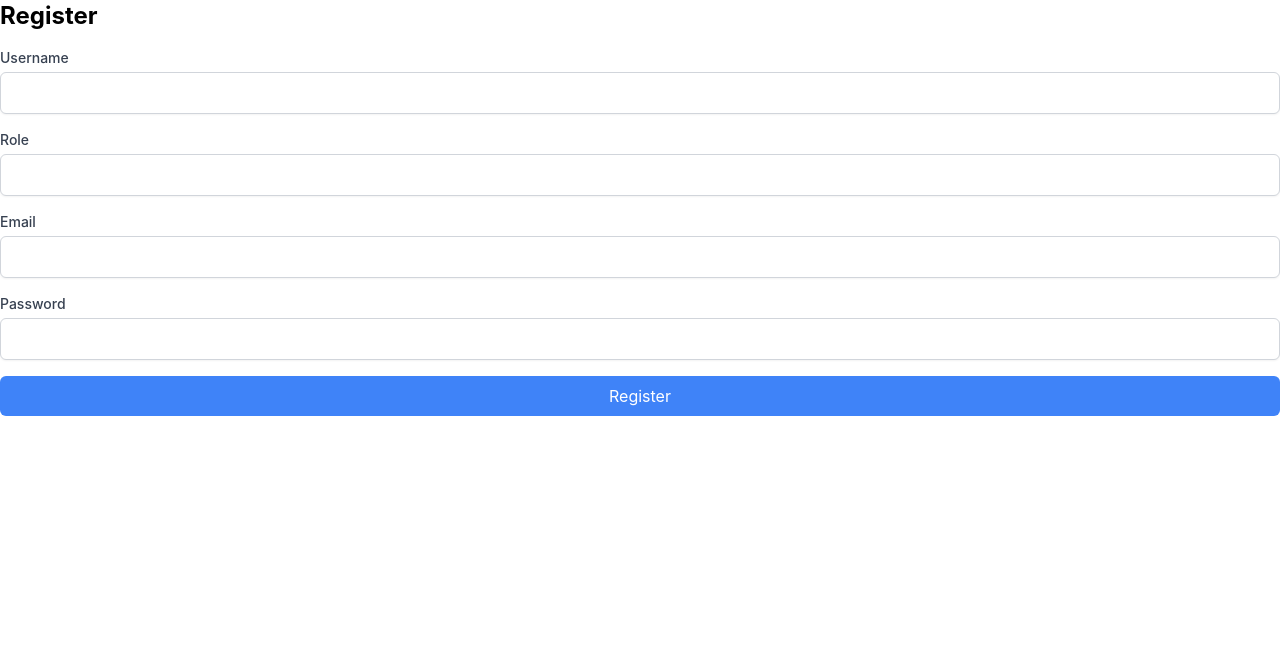
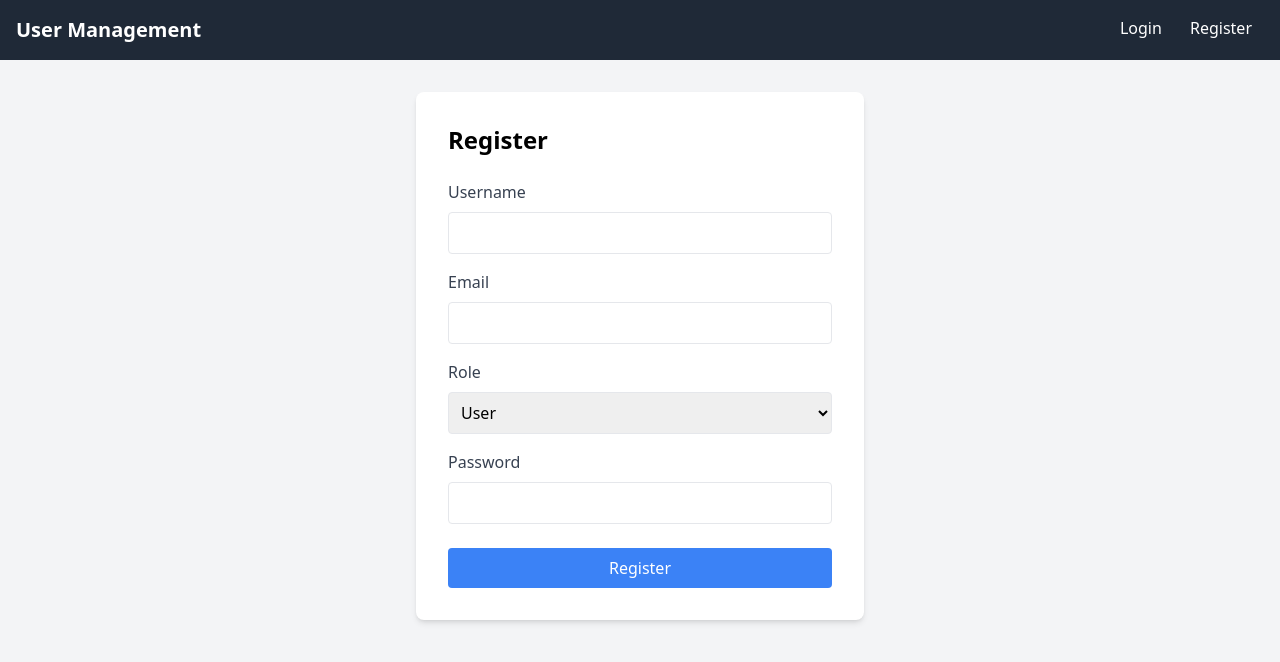
Before and after one commit to ivx136/PWPATAN236, a Flask app: page /register in a window 1280 px wide. Shown: the top 662 px of the page. Run offline with Flask 3, Linux system fonts and the light colour scheme; some libraries are stand-ins or nearby versions.

Commit message:
4 Januari 2025

```diff
--- a/app.py
+++ b/app.py
@@ -1,8 +1,43 @@
-from flask import Flask, render_template, request, redirect, url_for
+from flask import Flask, render_template, request, redirect, url_for, session, flash
 from models import SessionLocal, User
-from werkzeug.security import generate_password_hash
+from werkzeug.security import generate_password_hash, check_password_hash
+from functools import wraps
+from dotenv import load_dotenv
+import os
+
+load_dotenv()
 
 app = Flask(__name__)
+app.secret_key = os.getenv('SECRET_KEY')
+
+def login_required(f):
+    @wraps(f)
+    def decorated_function(*args, **kwargs):
+        if 'user_id' not in session:
+            return redirect(url_for('login'))
+        return f(*args, **kwargs)
+    return decorated_function
+
+@app.route('/login', methods=['GET', 'POST'])
+def login():
+    if request.method == 'POST':
+        username = request.form['username']
+        password = request.form['password']
+
+        db = SessionLocal()
+        user = db.query(User).filter_by(username=username).first()
+
+        if user and check_password_hash(user.password_hash, password):
+            session['user_id'] = user.id
+            session['username'] = user.username
+            session['role'] = user.role
+            db.close()
+            flash('Logged in successfully!', 'success')
+            return redirect(url_for('dashboard'))
+
+        db.close()
+        flash('Invalid credentials!', 'danger')
+        return redirect(url_for('login'))
 
 @app.route('/register', methods=['GET', 'POST'])
 def register():
@@ -11,17 +46,83 @@ def register():
         role = request.form['role']
         email = request.form['email']
         password = request.form['password']
-        password_hash = generate_password_hash(password)
 
         db = SessionLocal()
+        if db.query(User).filter_by(username=username).first():
+            flash('Username already exists!', 'danger')
+            return redirect(url_for('register'))
+
+        password_hash = generate_password_hash(password)
         new_user = User(username=username, role=role, email=email, password_hash=password_hash)
         db.add(new_user)
         db.commit()
         db.close()
+        flash('Registration successful!', 'success')
+        return redirect(url_for('login'))
+    return render_template('register.html')
 
-        return redirect(url_for('register'))
+@app.route('/dashboard')
+@login_required
+def dashboard():
+    db = SessionLocal()
+    users = db.query(User).all()
+    db.close()
+    return render_template('dashboard.html', users=users)
 
-    return render_template('register.html')
+@app.route('/user/add', methods=['GET', 'POST'])
+@login_required
+def add_user():
+    if request.method == 'POST':
+        username = request.form['username']
+        role = request.form['role']
+        email = request.form['email']
+        password = request.form['password']
+
+        db = SessionLocal()
+        password_hash = generate_password_hash(password)
+        new_user = User(username=username, role=role, email=email, password_hash=password_hash)
+        db.add(new_user)
+        db.commit()
+        db.close()
+        flash('User added successfully!', 'success')
+        return redirect(url_for('dashboard'))
+    return render_template('add_user.html')
+
+@app.route('/user/edit/<int:id>', methods=['GET', 'POST'])
+@login_required
+def edit_user(id):
+    db = SessionLocal()
+    user = db.query(User).get(id)
+
+    if request.method == 'POST':
+        user.username = request.form['username']
+        user.role = request.form['role']
+        user.email = request.form['email']
+        if request.form['password']:
+            user.password_hash = generate_password_hash(request.form['password'])
+        db.commit()
+        db.close()
+        flash('User updated successfully!', 'success')
+        return redirect(url_for('dashboard'))
+
+    return render_template('edit_user.html', user=user)
+
+@app.route('/user/delete/<int:id>')
+@login_required
+def delete_user(id):
+    db = SessionLocal()
+    user = db.query(User).get(id)
+    db.delete(user)
+    db.commit()
+    db.close()
+    flash('User deleted successfully!', 'success')
+    return redirect(url_for('dashboard'))
+
+@app.route('/logout')
+def logout():
+    session.clear()
+    flash('Logged out successfully!', 'success')
+    return redirect(url_for('login'))
 
 if __name__ == '__main__':
     app.run(debug=True)
--- /dev/null
+++ b/templates/base.html
@@ -0,0 +1,42 @@
+
+<!DOCTYPE html>
+<html lang="en">
+<head>
+    <meta charset="UTF-8">
+    <meta name="viewport" content="width=device-width, initial-scale=1.0">
+    <title>User Management System</title>
+    <script src="https://cdn.tailwindcss.com"></script>
+</head>
+<body class="bg-gray-100">
+    <nav class="bg-gray-800 text-white p-4">
+        <div class="container mx-auto flex justify-between">
+            <h1 class="text-xl font-bold">User Management</h1>
+            {% if session.user_id %}
+            <div>
+                <a href="{{ url_for('dashboard') }}" class="px-3 py-2">Dashboard</a>
+                <a href="{{ url_for('logout') }}" class="px-3 py-2">Logout</a>
+            </div>
+            {% else %}
+            <div>
+                <a href="{{ url_for('login') }}" class="px-3 py-2">Login</a>
+                <a href="{{ url_for('register') }}" class="px-3 py-2">Register</a>
+            </div>
+            {% endif %}
+        </div>
+    </nav>
+
+    <div class="container mx-auto mt-8 px-4">
+        {% with messages = get_flashed_messages(with_categories=true) %}
+            {% if messages %}
+                {% for category, message in messages %}
+                    <div class="mb-4 p-4 rounded {% if category == 'success' %}bg-green-100 text-green-700{% else %}bg-red-100 text-red-700{% endif %}">
+                        {{ message }}
+                    </div>
+                {% endfor %}
+            {% endif %}
+        {% endwith %}
+
+        {% block content %}{% endblock %}
+    </div>
+</body>
+</html>
--- a/templates/register.html
+++ b/templates/register.html
@@ -1,37 +1,28 @@
-<!DOCTYPE html>
-<html lang="en">
-<head>
-    <meta charset="UTF-8">
-    <meta name="viewport" content="width=device-width, initial-scale=1.0">
-    <link href="https://cdn.jsdelivr.net/npm/tailwindcss@2.2.19/dist/tailwind.min.css" rel="stylesheet">
-    <link href="https://unpkg.com/flowbite@1.4.7/dist/flowbite.min.css" rel="stylesheet">
-    <title>Register</title>
-</head>
-<body>
-    <div class="container mx-auto">
-        <h2 class="text-2xl font-bold mb-4">Register</h2>
-        <form action="/register" method="post" class="space-y-4">
-            <div>
-                <label for="username" class="block text-sm font-medium text-gray-700">Username</label>
-                <input type="text" name="username" id="username" class="mt-1 block w-full border border-gray-300 rounded-md shadow-sm">
+{% extends "base.html" %}
+{% block content %}
+<div class="max-w-md mx-auto bg-white p-8 rounded-lg shadow-md">
+    <h2 class="text-2xl font-bold mb-6">Register</h2>
+    <form method="POST">
+        <div class="mb-4">
+            <label class="block text-gray-700 mb-2">Username</label>
+            <input type="text" name="username" class="w-full p-2 border rounded" required>
         </div>
-            <div>
-                <label for="role" class="block text-sm font-medium text-gray-700">Role</label>
-                <input type="text" name="role" id="role" class="mt-1 block w-full border border-gray-300 rounded-md shadow-sm">
+        <div class="mb-4">
+            <label class="block text-gray-700 mb-2">Email</label>
+            <input type="email" name="email" class="w-full p-2 border rounded" required>
         </div>
-            <div>
-                <label for="email" class="block text-sm font-medium text-gray-700">Email</label>
-                <input type="email" name="email" id="email" class="mt-1 block w-full border border-gray-300 rounded-md shadow-sm">
+        <div class="mb-4">
+            <label class="block text-gray-700 mb-2">Role</label>
+            <select name="role" class="w-full p-2 border rounded" required>
+                <option value="user">User</option>
+                <option value="admin">Admin</option>
+            </select>
         </div>
-            <div>
-                <label for="password" class="block text-sm font-medium text-gray-700">Password</label>
-                <input type="password" name="password" id="password" class="mt-1 block w-full border border-gray-300 rounded-md shadow-sm">
+        <div class="mb-6">
+            <label class="block text-gray-700 mb-2">Password</label>
+            <input type="password" name="password" class="w-full p-2 border rounded" required>
         </div>
-            <div>
-                <button type="submit" class="w-full bg-blue-500 text-white py-2 px-4 rounded-md">Register</button>
-            </div>
+        <button type="submit" class="w-full bg-blue-500 text-white p-2 rounded hover:bg-blue-600">Register</button>
     </form>
 </div>
-    <script src="https://unpkg.com/flowbite@1.4.7/dist/flowbite.js"></script>
-</body>
-</html>
+{% endblock %}
```
Also changed, not shown: models.py (+8 -12 lines), tailwind.config.js (+42 -1 lines), templates/add_user.html (added, +28 -0 lines), templates/dashboard.html (added, +37 -0 lines), templates/edit_user.html (added, +28 -0 lines), templates/login.html (added, +17 -0 lines), users.db (added). Lines whose indentation alone changed are shown as unchanged.
